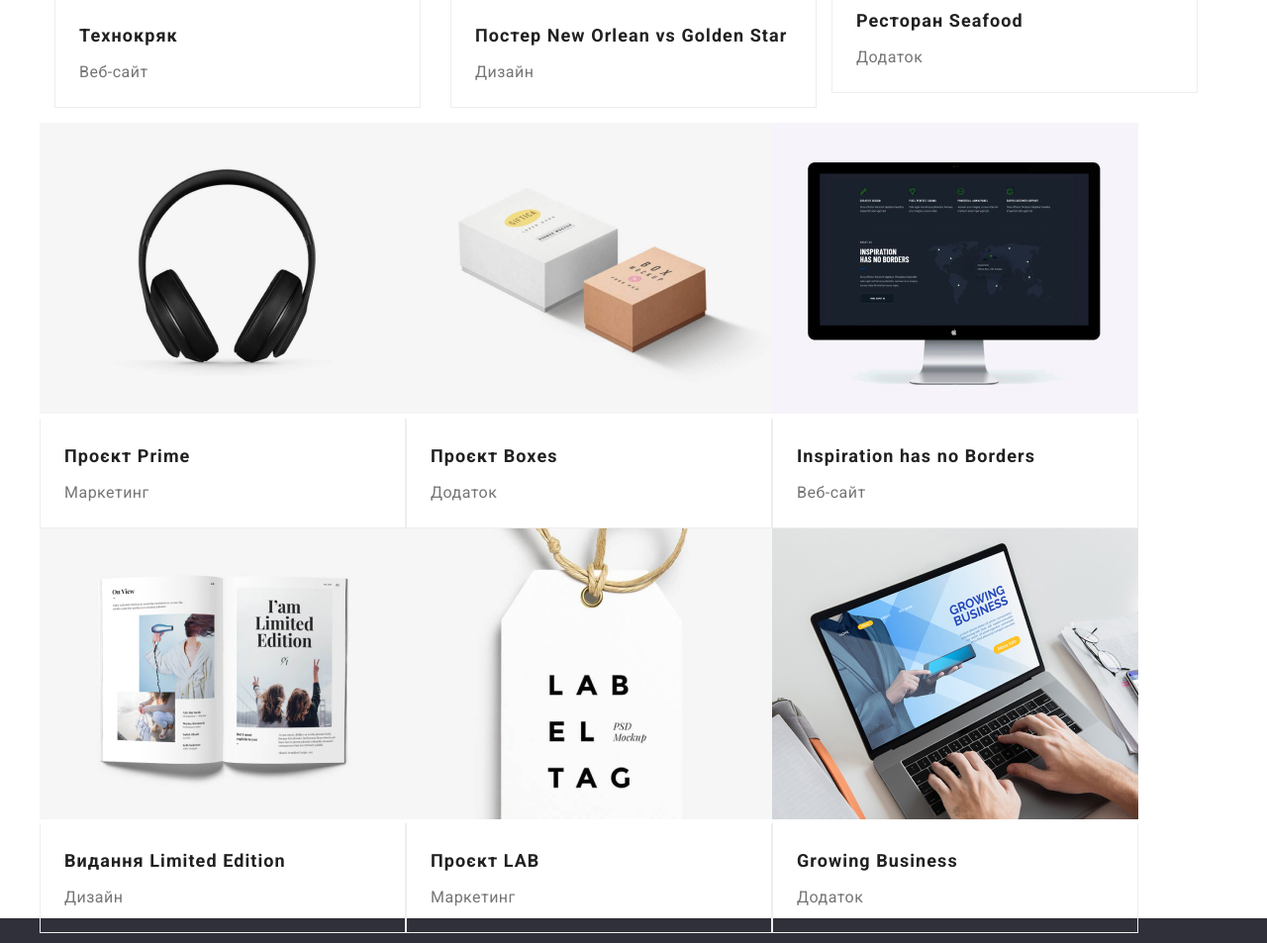
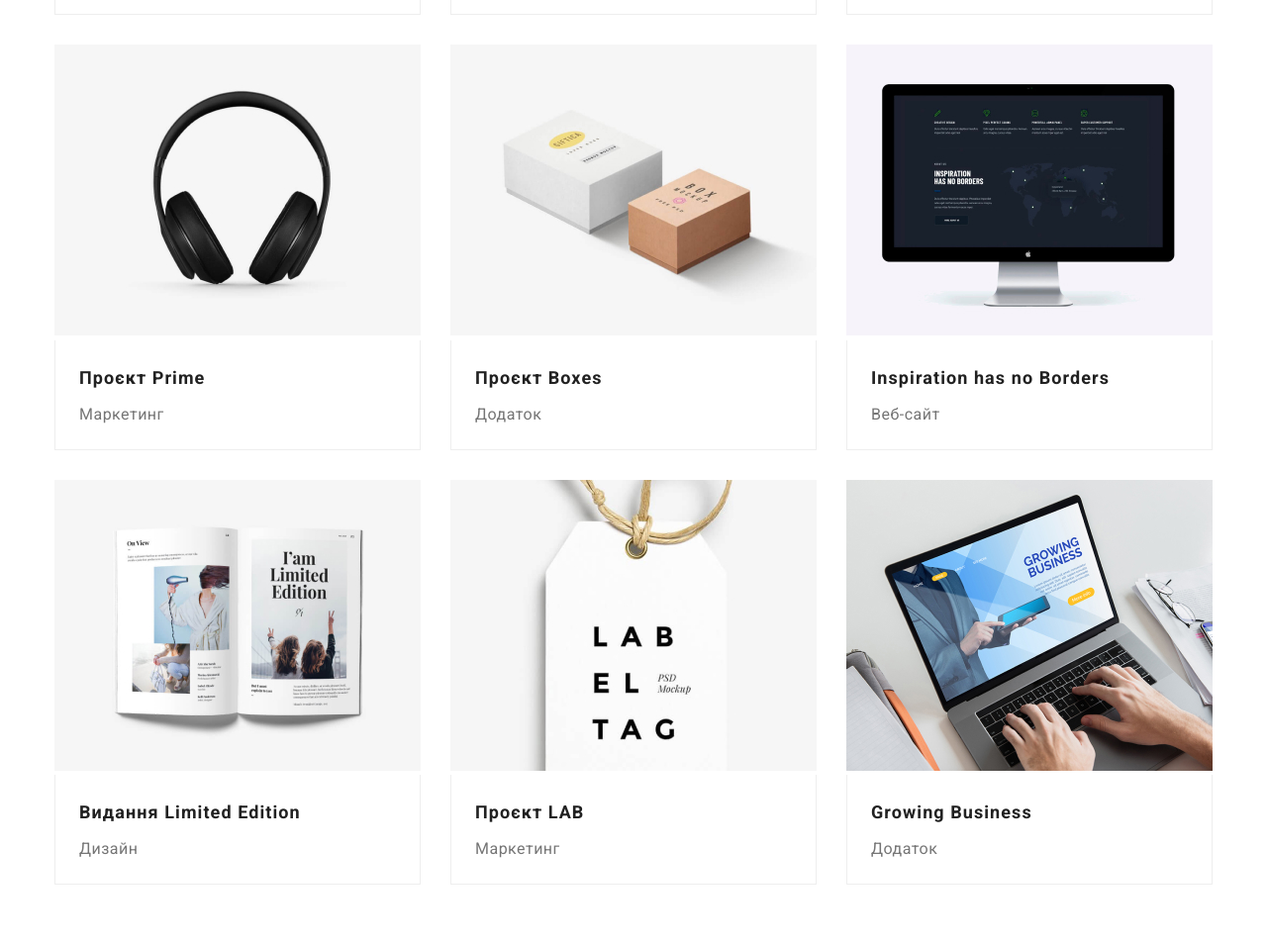
Before and after one commit to AleksanderDovgopoliuk/goit-markup-hw-03, a plain HTML site: page portfolio.html in a window 1280 px wide. Shown: the part 659-1612 px from the top of the page at 99% size. Drawn offline with nearby package versions, Linux system fonts and the light colour scheme.

Commit message:
new-update

```diff
--- a/portfolio.html
+++ b/portfolio.html
@@ -67,8 +67,6 @@
             </li>
           </ul>
         </div>
-      </section>
-      <!--девять проектів-->
       <div class="container">
         <ul class="portfolio-list list">
           <li class="portfolio-item">
@@ -87,7 +85,7 @@
             </div>
 
           </li>
-          <li>
+          <li class="portfolio-item">
             <img src="./images/Ресторан Seafood.jpg" alt="project3" width="370" height="294" />
             <div class="portfolio-border">
               <h2 class="portfolio-list-title">Ресторан Seafood</h2>
@@ -95,21 +93,21 @@
             </div>
 
           </li>
-          <li>
+          <li class="portfolio-item">
             <img src="./images/Проєкт Prime.jpg" alt="project4" width="370" height="294" />
             <div class="portfolio-border">
               <h2 class="portfolio-list-title">Проєкт Prime</h2>
               <p class="portfolio-list-text">Маркетинг</p>
             </div>
           </li>
-          <li>
+          <li class="portfolio-item">
             <img src="./images/Проєкт Boxes.jpg" alt="project5" width="370" height="294" />
             <div class="portfolio-border">
               <h2 class="portfolio-list-title">Проєкт Boxes</h2>
               <p class="portfolio-list-text">Додаток</p>
             </div>
           </li>
-          <li>
+          <li class="portfolio-item">
             <img
               src="./images/Inspiration has no Borders.jpg"
               alt="project6"
@@ -121,7 +119,7 @@
               <p class="portfolio-list-text">Веб-сайт</p>
             </div>
           </li>
-          <li>
+          <li class="portfolio-item">
             <img
               src="./images/Видання Limited Edition.jpg"
               alt="project7"
@@ -133,14 +131,14 @@
               <p class="portfolio-list-text">Дизайн</p>
             </div>
           </li>
-          <li>
+          <li class="portfolio-item">
             <img src="./images/Проєкт LAB.jpg" alt="project8" width="370" height="294" />
             <div class="portfolio-border">
               <h2 class="portfolio-list-title">Проєкт LAB</h2>
               <p class="portfolio-list-text">Маркетинг</p>
             </div>
           </li>
-          <li>
+          <li class="portfolio-item">
             <img src="./images/Growing Business.jpg" alt="project9" width="370" height="294" />
             <div class="portfolio-border">
               <h2 class="portfolio-list-title">Growing Business</h2>
@@ -149,6 +147,7 @@
           </li>
         </ul>
       </div>
+      </section>
     </main>
     <footer class="footer">
       <div class="container">
```
